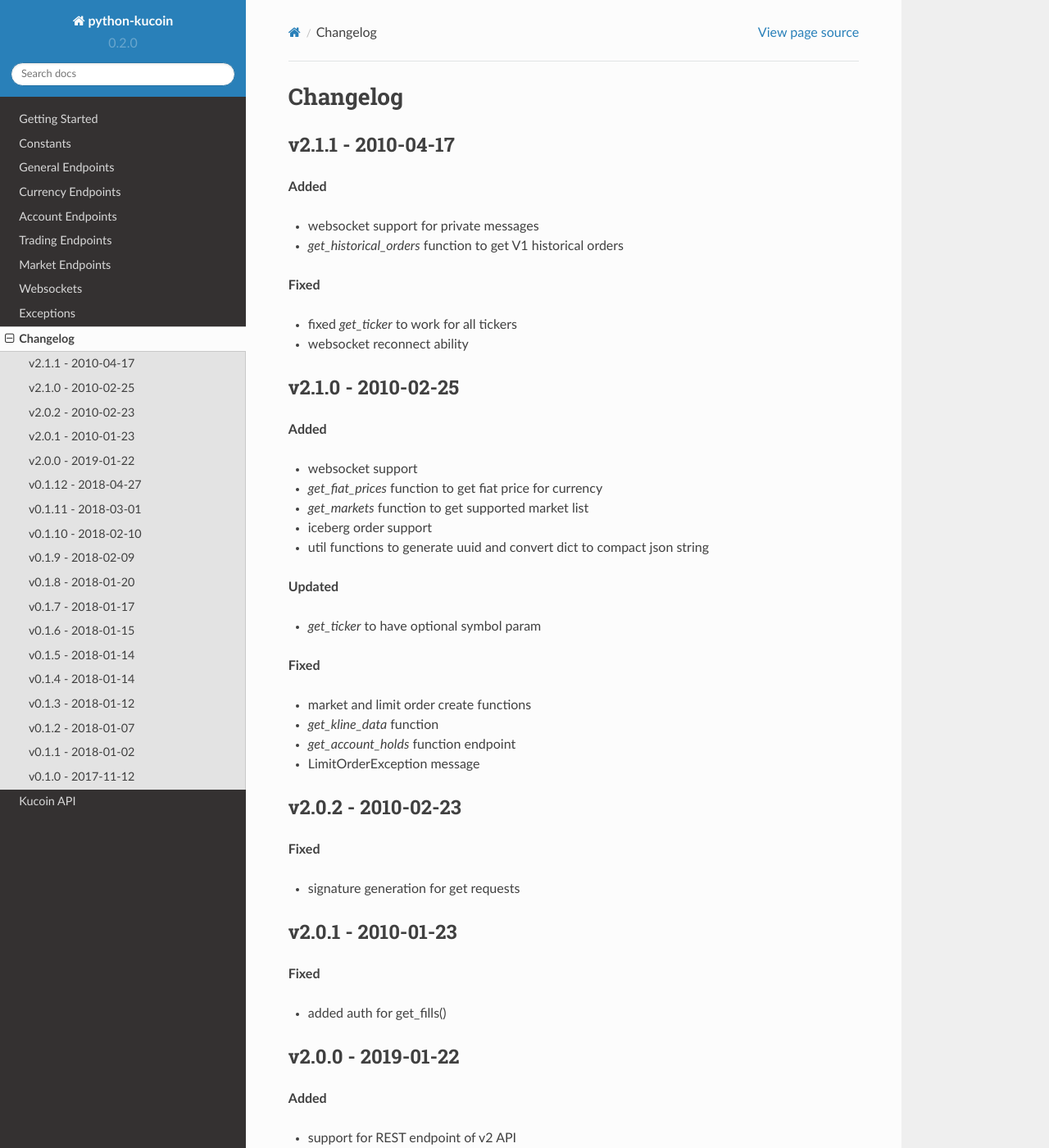
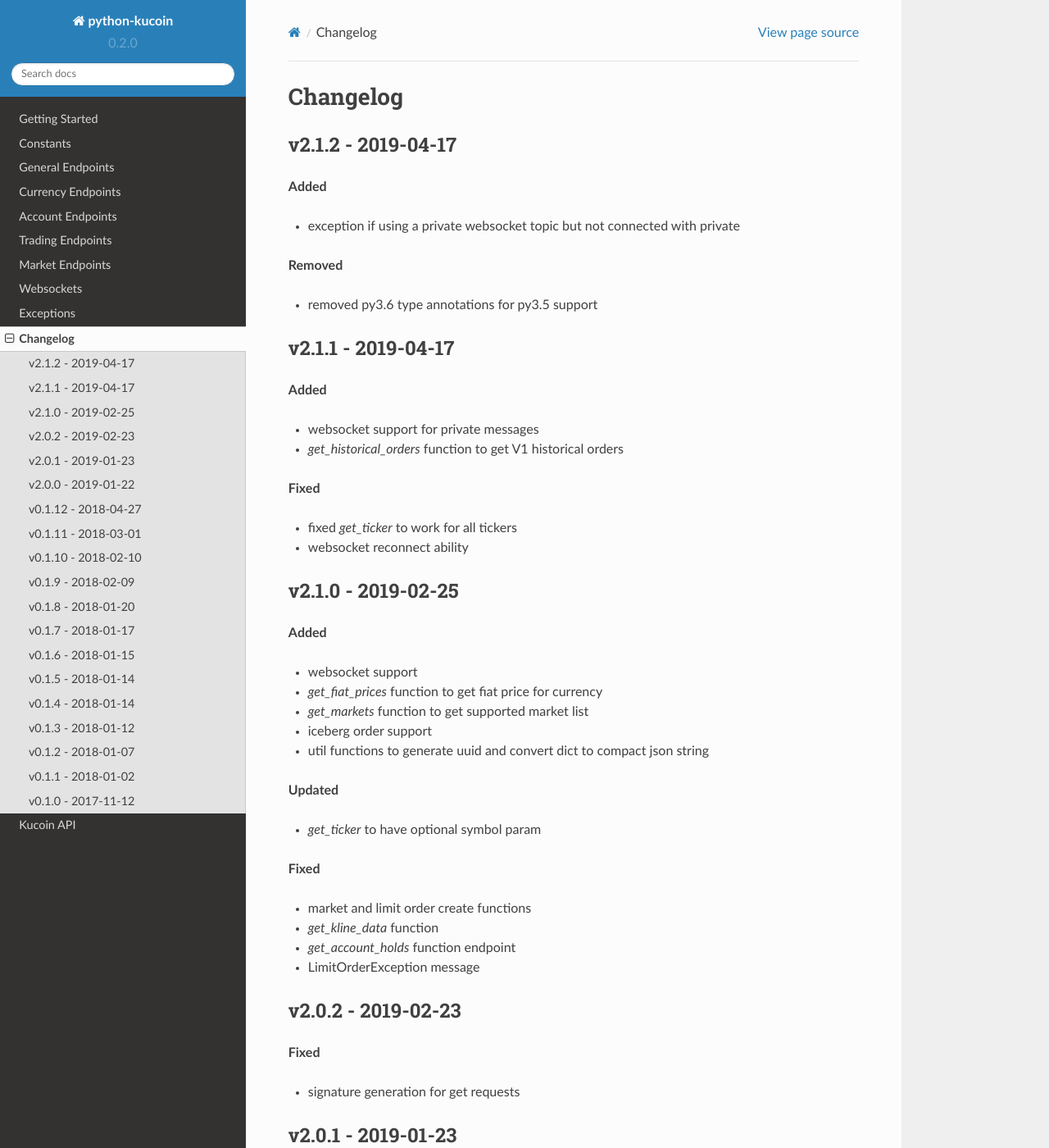
Before and after one commit to sammchardy/python-kucoin, a Sphinx documentation site: the page built from docs/changelog.rst, in a window 1280 px wide and 1400 px high. Shown: the whole window at 82% size. Built offline with Sphinx 7.4.7 and the Read the Docs theme 2.0.0, drawn with Linux system fonts in a browser that asks for light colours; formulas are drawn with MathJax 3.

Commit message:
Update to v2.1.2

```diff
--- a/docs/changelog.rst
+++ b/docs/changelog.rst
@@ -1,7 +1,18 @@
 Changelog
 =========
 
-v2.1.1 - 2010-04-17
+v2.1.2 - 2019-04-17
+^^^^^^^^^^^^^^^^^^^^
+
+**Added**
+
+- exception if using a private websocket topic but not connected with private
+
+**Removed**
+
+- removed py3.6 type annotations for py3.5 support
+
+v2.1.1 - 2019-04-17
 ^^^^^^^^^^^^^^^^^^^^
 
 **Added**
@@ -15,7 +26,7 @@ v2.1.1 - 2010-04-17
 - websocket reconnect ability
 
 
-v2.1.0 - 2010-02-25
+v2.1.0 - 2019-02-25
 ^^^^^^^^^^^^^^^^^^^^
 
 **Added**
@@ -38,7 +49,7 @@ v2.1.0 - 2010-02-25
 - LimitOrderException message
 
 
-v2.0.2 - 2010-02-23
+v2.0.2 - 2019-02-23
 ^^^^^^^^^^^^^^^^^^^^
 
 **Fixed**
@@ -46,7 +57,7 @@ v2.0.2 - 2010-02-23
 - signature generation for get requests
 
 
-v2.0.1 - 2010-01-23
+v2.0.1 - 2019-01-23
 ^^^^^^^^^^^^^^^^^^^^
 
 **Fixed**
--- a/docs/overview.rst
+++ b/docs/overview.rst
@@ -22,7 +22,7 @@ For previous v1 API install with
 Register on Kucoin
 -------------------
 
-Firstly register an account with `Kucoin <https://www.kucoin.com/ucenter/signup?rcode=E42cWB>`_.
+Firstly register an account with `Kucoin <https://www.kucoin.com/?rcode=E42cWB>`_.
 
 To test on the Sandbox register with `Kucoin Sandbox <https://sandbox.kucoin.com/ucenter/signup?rcode=ewcefH>`_.
 
--- a/kucoin/__init__.py
+++ b/kucoin/__init__.py
@@ -4,4 +4,4 @@
 
 """
 
-__version__ = '2.1.1'
+__version__ = '2.1.2'
```
Also changed, not shown: README.rst (+6 -3 lines), docs/websockets.rst (+6 -2 lines).
